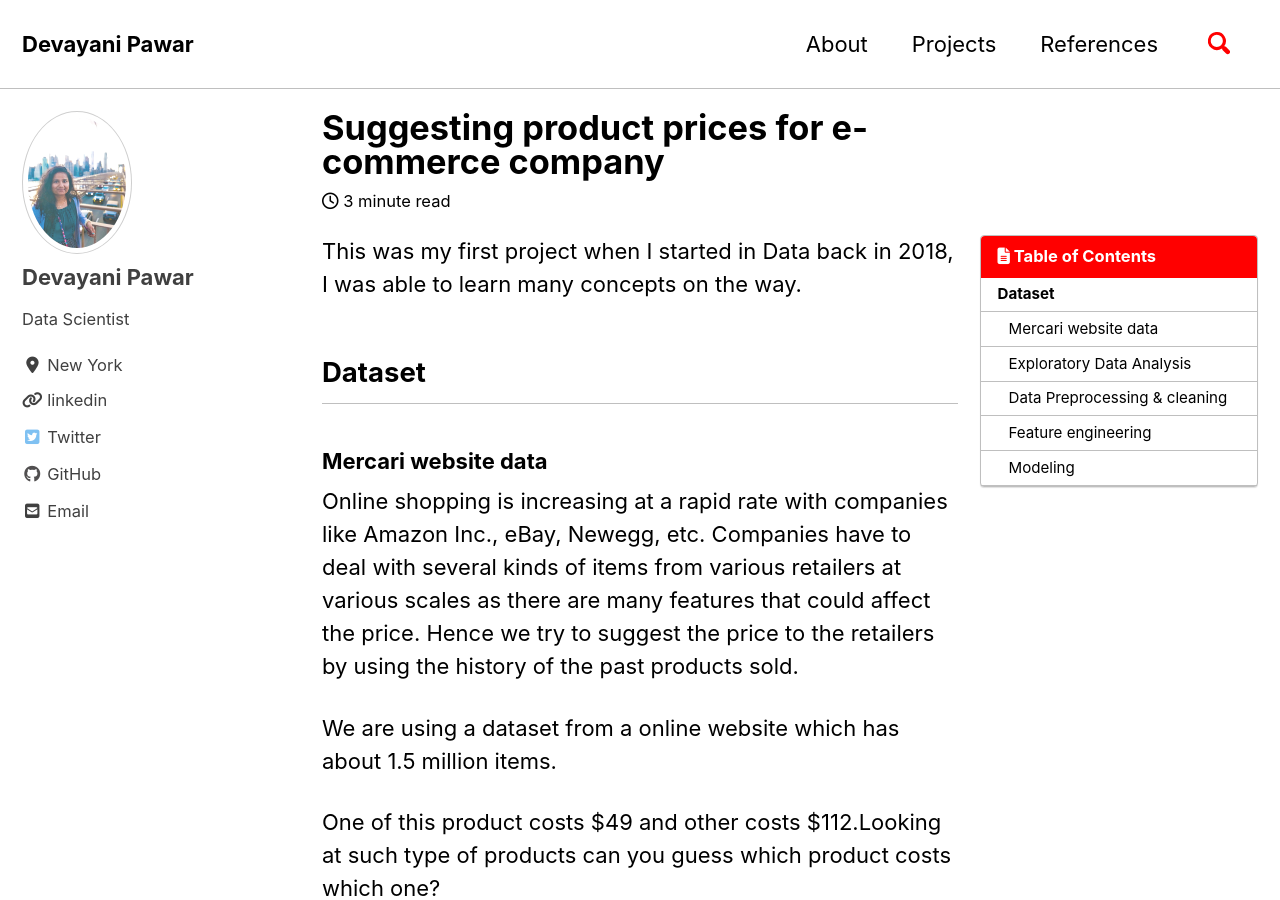
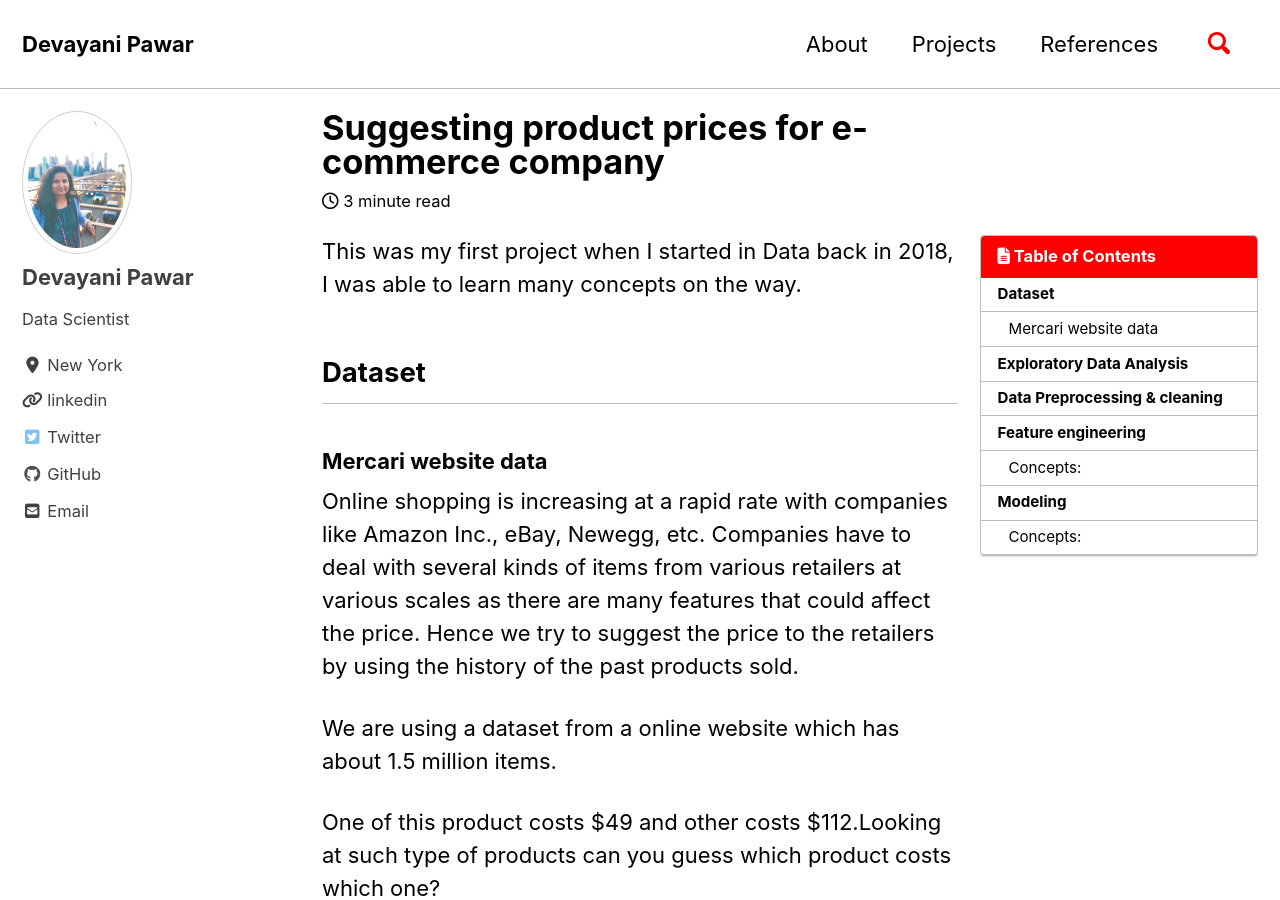
Before and after one commit to devayanipowar/devayanipowar.github.io, a Jekyll site: the page built from _posts/2019-12-07-RegularizationRegression.md, in a window 1280 px wide and 900 px high. Built offline with Jekyll 4.4.1, drawn with Linux system fonts in a browser that asks for light colours; cached includes are drawn as plain includes; nearby versions of some CDN libraries.

Commit message:
new resource

````diff
--- a/_posts/2019-12-07-RegularizationRegression.md
+++ b/_posts/2019-12-07-RegularizationRegression.md
@@ -65,7 +65,7 @@ def rmsle(y, y_pred):
     return (sum(to_sum) * (1.0/len(y))) ** 0.5
 ```
 
-### Exploratory Data Analysis
+## Exploratory Data Analysis
 
 In order to understand the dataset and to identify any obvious patterns we use EDA in the first phase of Data Modeling.
 
@@ -75,7 +75,7 @@ In order to understand the dataset and to identify any obvious patterns we use E
 
 <img src="{{ site.url }}{{ site.baseurl }}/images/regres_reg/reg.png" alt="Distribution of price">
 
-### Data Preprocessing & cleaning
+## Data Preprocessing & cleaning
 
 This data set had mostly categorical features which would need thorough data cleaning and transformation in order to extract necessary features. Removed rows with price = 0 in our case and handled missing values so that we don't encounter errors in modeling phase.
 
@@ -102,11 +102,11 @@ def clean_missing(dataset):
     return dataset
 ```
 
-### Feature engineering
+## Feature engineering
 
 Transform Categorical features to vectors using [Count vectorizer](https://scikit-learn.org/stable/modules/generated/sklearn.feature_extraction.text.CountVectorizer.html), [Label Binarizer](https://scikit-learn.org/stable/modules/generated/sklearn.preprocessing.LabelBinarizer.html), and [TF-IDF](https://scikit-learn.org/stable/modules/generated/sklearn.feature_extraction.text.TfidfVectorizer.html) and [one hot encoding](https://pandas.pydata.org/pandas-docs/stable/reference/api/pandas.get_dummies.html)techniques
 
-Concepts:
+### Concepts:
 - [Feature Extraction](http://scikit-learn.org/stable/modules/feature_extraction.html)
 - [Text Analytics](http://scikit-learn.org/stable/tutorial/text_analytics/working_with_text_data.html)
 - [Bag of Words](https://en.wikipedia.org/wiki/Bag-of-words_model)
@@ -183,14 +183,14 @@ X = scipy.sparse.hstack((X_dummies,
 
 
 ```
-### Modeling
+## Modeling
 
 **Why Regularization ?** :
 As the data has items with price $ 3- 2000, it shows lot of variation with price. We have lot of information which is essentially just noise hence to overcome the problem of overfitting we choose regularization.
 Regularization  allows shrinking of parameters which helps with collinearity and also reduces model complexity.
 
 
-Concepts:
+### Concepts:
 - [Regression](https://www.youtube.com/watch?v=WWqE7YHR4Jc)
 - [Regularization](https://en.wikipedia.org/wiki/Regularization_(mathematics))
 - [Ridge Regression](https://en.wikipedia.org/wiki/Tikhonov_regularization)
````
